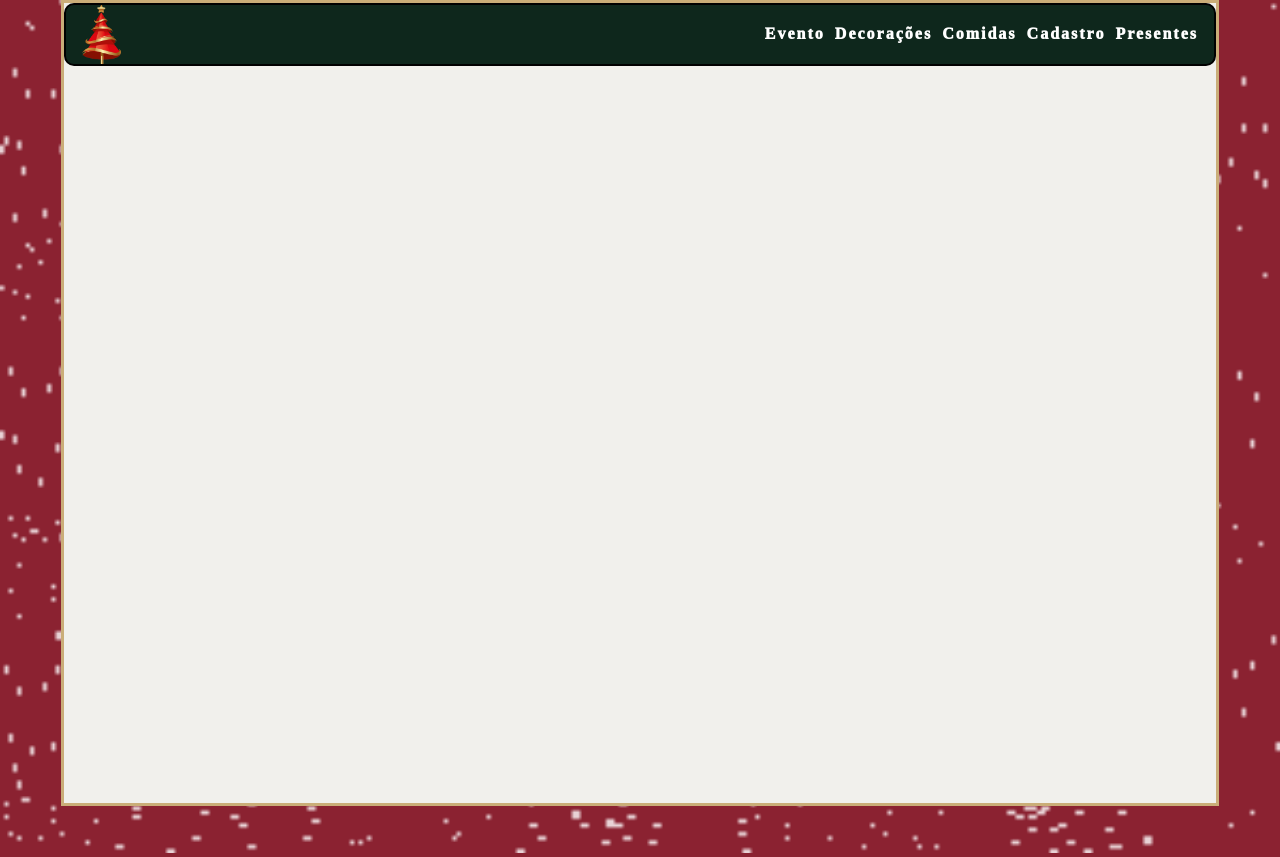
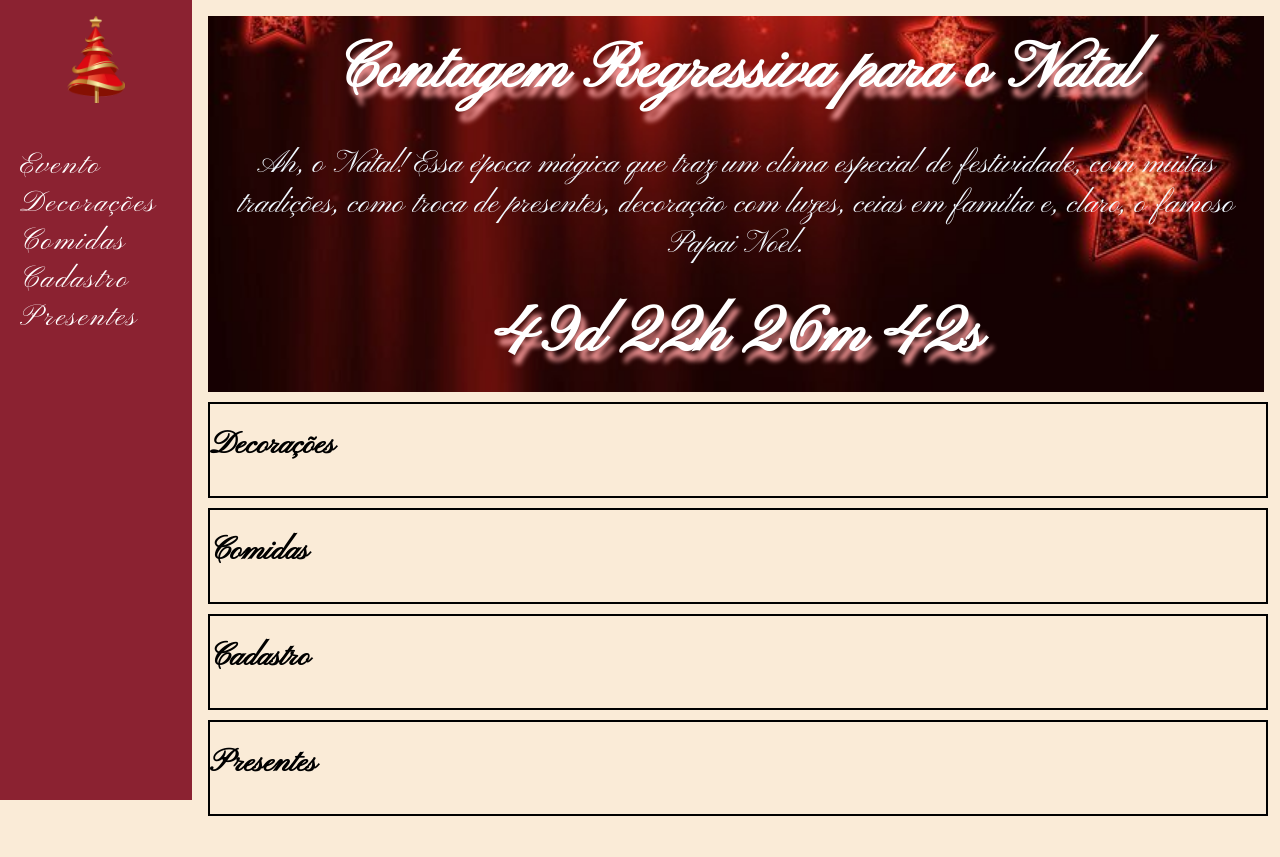
Before and after one commit to Tewdric/Senac-Natal, a plain HTML site: page index.html in a window 1280 px wide. After the commit the page ends 832 px from the top, so only its background shows below. Drawn offline with Linux system fonts and the light colour scheme; a web font is replaced by a local one.

Commit message:
Adicionei função para contabilizar os dias para o natal, meudei a estrutura do site, coloquei uma sidebar, coloquei os espaços ondem devem serem preenchidos os campos

```diff
--- a/css/style.css
+++ b/css/style.css
@@ -1,73 +1,178 @@
-*{
+
+html{
+   scroll-behavior: smooth;
+
+}
+body{
+    /*background-color: rgb(139, 34, 49);*/
+    background-color: antiquewhite;
+    display: flex;
+    flex-direction: row;
     margin: 0;
     padding: 0;
+    font-family: "Pinyon Script", cursive;
+
 }
 
-body{
-    background-color: rgb(139, 34, 49);
-    position: relative;
-    align-items: center;
-    justify-content: center;
+
+.container{
+
     display: flex;
     flex-direction: column;
-    margin: 0;
-    padding: 0;
-}
-.gif{
-    position: relative;
     width: 100vw;
     height: 100vh;
-}
 
-#gif-natal{
-    width: 100vw;
-    height: 100%;
-    opacity: 0.5s;
-    position: fixed;
-    z-index: -1;
-}
-
-.container{
-    position: absolute;
-    border: 3px solid rgb(202, 173, 120);
-    width: 90%;
-    height: 100vh;
-    top: 0;
-    background-color: rgb(241, 240, 236);
-    justify-content: center;
+    margin-left: 15%;
+    padding: 1rem;
+    gap: 10px;
 }
 
 ul{
-    display: flex;
-    gap: 10px;
+    width: 100%;
+    height: 100%;
 }
 
 li{
+
     list-style: none;
-
+    justify-content: center;
+    align-items: start;
 }
 
 a {
     text-decoration: none;
     color: white;
-    font-weight: 1000;
+    font-size: 30px;
     letter-spacing: 2px;
+    transition: .3s ;
+    text-align: center;
+}
 
+li:hover{
+    text-decoration: none;
+    color: white;
 
+    filter: drop-shadow(5px 5px 3px rgb(182, 189, 123));
+    transition: .3s;
 }
 
 nav{
+
     display: flex;
-
-    border: 2px solid ;
-    justify-content: space-between;
-    padding-left: 1rem;
-    padding-right: 1rem;
+    flex-direction: column;
     align-items: center;
-    background-color: rgb(14, 39, 28);
-    border-radius:10px;
+    background-color: rgb(139, 34, 49);
+    width: 15%;
+    height: 100vh;
+    position: fixed;
+    text-align: start;
 }
 
-nav img{
-    width: 3.5%;
+#logo{
+    width: 30%;
+    margin: 1rem;
 }
+
+#evento{
+
+    height: 50%;
+    text-align: center;
+    display: flex;
+    flex-direction: column;
+    align-items: center;
+
+    background: url(/image/natal-fundo.jpg);
+    background-position: center;
+    background-repeat: no-repeat;
+    background-size:cover;
+
+    transition: 0.6s;
+    padding: 1rem;
+}
+
+
+#evento h1,h2{
+    color: rgb(255, 255, 255);
+    animation: cor 10s linear infinite;
+    transition: 0.6s;
+
+    font-size: 4rem;
+    margin: 0;
+    padding: 0;
+}
+
+p{
+
+    color: aliceblue;
+    font-size: 2rem;
+}
+
+
+
+@keyframes fundo_evento{
+    0%{
+        background-image: url(/image/pexels-valeriya-756667.jpg);
+        background-repeat: no-repeat;
+        background-position: center;
+        background-size: cover;
+        transition: 0.6s;
+
+    }
+    50%{
+        background-image: url(/image/natal-vermelho.jpg);
+        background-repeat: no-repeat;
+        background-position: center;
+        background-size: cover;
+        transition: 0.6s;
+    }
+    100%{
+        background-image: url(/image/natal-black.jpg);
+        background-repeat: no-repeat;
+        background-position: center;
+        background-size: cover;
+        transition: 0.6s;
+
+    }
+}
+
+@keyframes cor{
+    0%{
+        text-shadow: 5px 10px 5px goldenrod;
+        transition: 0.6s;
+    }
+    50%{
+
+        text-shadow: 5px 10px 5px rgb(240, 149, 149);
+        transition: 0.6s;
+    }
+    100%{
+
+        text-shadow: 5px 10px 5px green;
+        transition: 0.6s;
+    }
+}
+
+
+#Decorações{
+    border: 2px solid;
+    width: 100%;
+    height: 100%;
+}
+
+#Comidas{
+    border: 2px solid;
+    width: 100%;
+    height: 100%;
+}
+
+#Cadastro{
+    border: 2px solid;
+    width: 100%;
+    height: 100%;
+}
+
+#Presentes{
+    border: 2px solid;
+    width: 100%;
+    height: 100%;
+}
--- a/index.html
+++ b/index.html
@@ -5,22 +5,47 @@
     <meta name="viewport" content="width=device-width, initial-scale=1.0">
     <title>Document</title>
     <link rel="stylesheet" href="/css/style.css">
+    <link rel="preconnect" href="https://fonts.googleapis.com">
+<link rel="preconnect" href="https://fonts.gstatic.com" crossorigin>
+<link href="https://fonts.googleapis.com/css2?family=Great+Vibes&family=Pinyon+Script&family=Qwitcher+Grypen:wght@400;700&display=swap" rel="stylesheet">
 </head>
 <body >
-    <div class="gif">
-        <img style="width: 100%; opacity: 0.8;" src="/2zGl.gif" alt="" id="gif_natal">
+  <!--  <div class="gif">
+        <img style="width: 100%; opacity: 0.8;" src="image/2zGl.gif" alt="" id="gif_natal">
+    </div>-->
+
+    <nav>
+        <a href="index.html" ><img id="logo" src="image/PinClipart.com_boulders-clipart_5453459.png" alt=""></a>
+        <ul>
+            <li> <a href="#evento">Evento</a></li>
+            <li> <a href="#Decorações">Decorações</a></li>
+            <li> <a href="#Comidas">Comidas</a></li>
+            <li> <a href="#Cadastro">Cadastro</a></li>
+            <li> <a href="#Presentes">Presentes</a></li>
+        </ul>
+    </nav>
+    <div class="container">
+        <div id="evento">
+            <h2>Contagem Regressiva para o Natal</h2>
+            <p>Ah, o Natal! Essa época mágica que traz um clima especial de festividade,
+                com muitas tradições, como troca de presentes, decoração com luzes, ceias em
+                família e, claro, o famoso Papai Noel.</p>
+        </div>
+        <div id="Decorações">
+            <h1>Decorações</h1>
+        </div>
+        <div id="Comidas">
+            <h1>Comidas</h1>
+        </div>
+        <div id="Cadastro">
+            <h1>Cadastro</h1>
+        </div>
+        <div id="Presentes">
+            <h1>Presentes</h1>
+        </div>
     </div>
-    <div class="container">
-        <nav>
-            <img src="image/PinClipart.com_boulders-clipart_5453459.png" alt="">
-            <ul>
-                <li> <a href="Evento">Evento</a></li>
-                <li> <a href="Decorações">Decorações</a></li>
-                <li> <a href="Comidas">Comidas</a></li>
-                <li> <a href="Cadastro">Cadastro</a></li>
-                <li> <a href="Presentes">Presentes</a></li>
-            </ul>
-        </nav>
-    </div>
+
+
+    <script src="js/main.js"></script>
 </body>
 </html>
--- /dev/null
+++ b/js/main.js
@@ -0,0 +1,27 @@
+const evento = document.getElementById('evento')
+const contador = document.createElement('h1')
+
+// Defina a data final da contagem regressiva (substitua com a sua data)
+const dataFinal = new Date('2024-12-25 23:59:59').getTime();
+
+// Função para atualizar o contador a cada segundo
+function atualizarContador() {
+
+    const agora = new Date().getTime();
+    const diferenca = dataFinal - agora;
+
+    const dias = Math.floor(diferenca / (1000 * 60 * 60 * 24));
+    const horas = Math.floor((diferenca % (1000 * 60 * 60 * 24)) / (1000 * 60 * 60));
+    const minutos = Math.floor((diferenca % (1000 * 60 * 60)) / (1000 * 60));
+    const segundos = Math.floor((diferenca % (1000 * 60)) / 1000);
+
+    contador.innerHTML=`${dias}d ${horas}h ${minutos}m ${segundos}s`
+    if (diferenca <= 0) {
+        clearInterval(interval);
+        console.log("Contagem encerrada!");
+    }
+}
+
+evento.appendChild(contador)
+// Chame a função para iniciar a contagem regressiva e atualizar a cada segundo
+const interval = setInterval(atualizarContador, 1000);
```
Also changed, not shown: image/2zGl.gif (renamed from 2zGl.gif), image/natal-black.jpg (added), image/natal-fundo.jpg (added), image/natal-vermelho.jpg (added), 3 other files.
